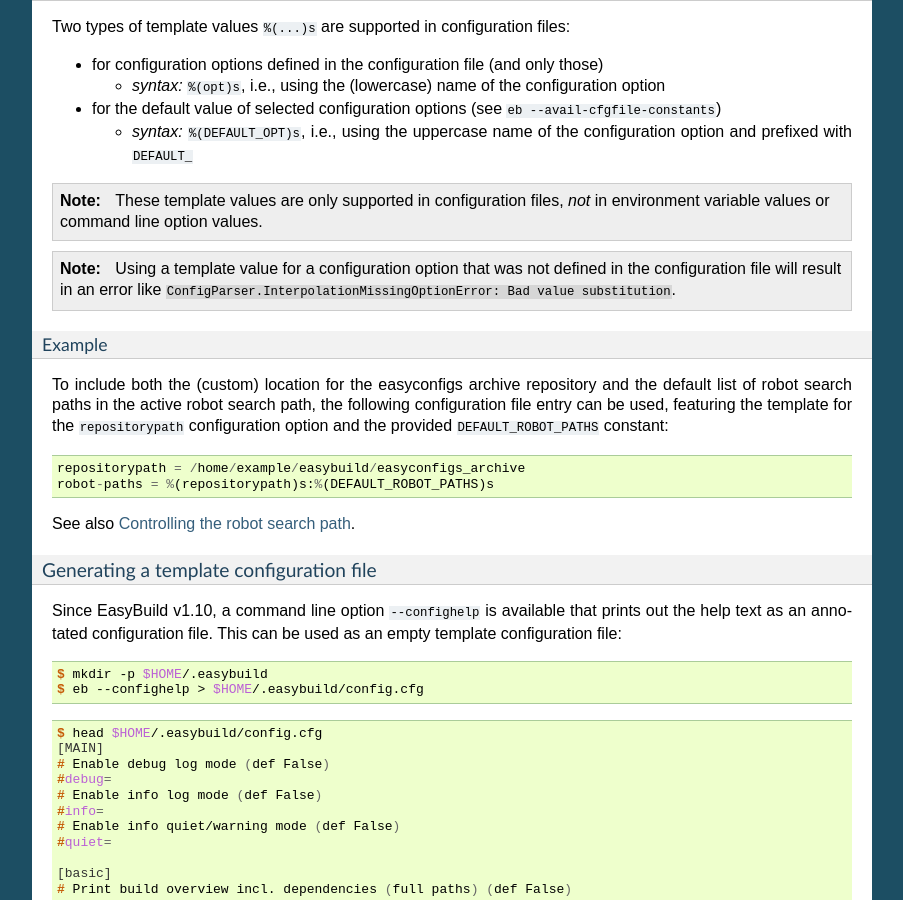
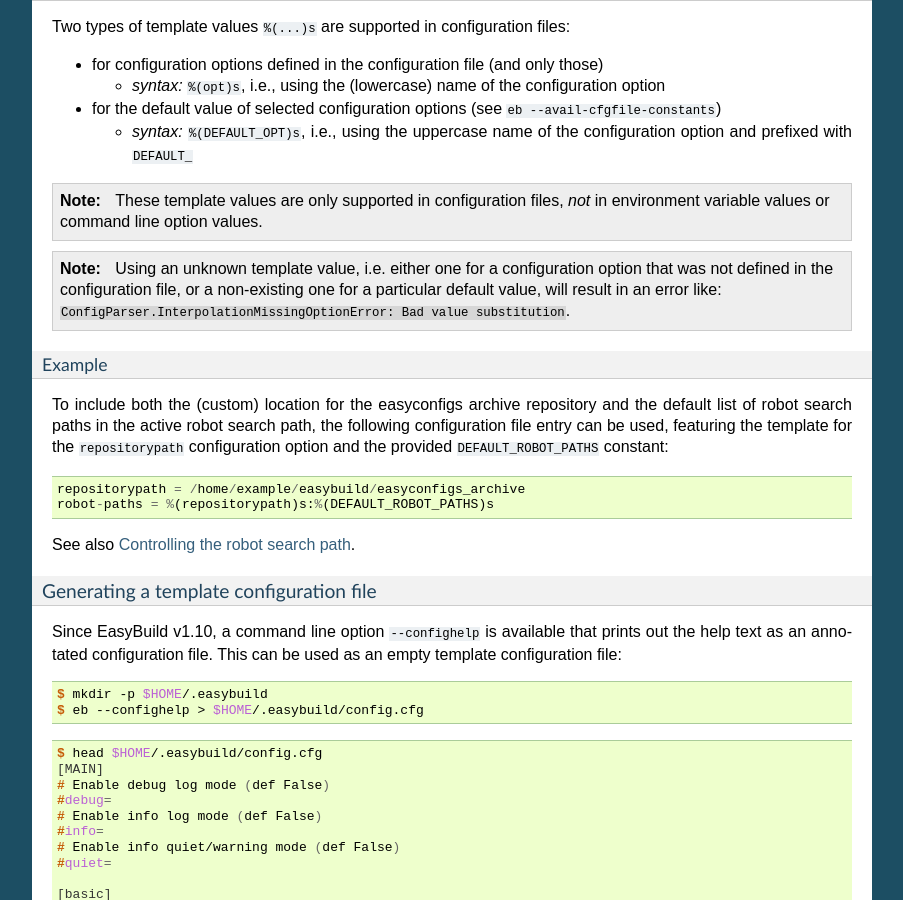
Before and after one commit to easybuilders/easybuild, a Sphinx documentation site: the page built from docs/Configuration.rst, in a window 1280 px wide and 900 px high, scrolled down 2407 px. Shown: the whole window, without its empty margins (198-1101 px from the left). Built offline with Sphinx 7.4.7, drawn with Linux system fonts in a browser that asks for light colours.

Commit message:
clarify note w.r.t. unknown template values

```diff
--- a/docs/Configuration.rst
+++ b/docs/Configuration.rst
@@ -171,8 +171,9 @@
   command line option values.
 
 .. note::
-  Using a template value for a configuration option that was not defined in the configuration file
-  will result in an error like ``ConfigParser.InterpolationMissingOptionError: Bad value substitution``.
+  Using an unknown template value, i.e. either one for a configuration option that was not defined in the
+  configuration file, or a non-existing one for a particular default value, will result in an error like:
+  ``ConfigParser.InterpolationMissingOptionError: Bad value substitution``.
 
 Example
 +++++++
```
